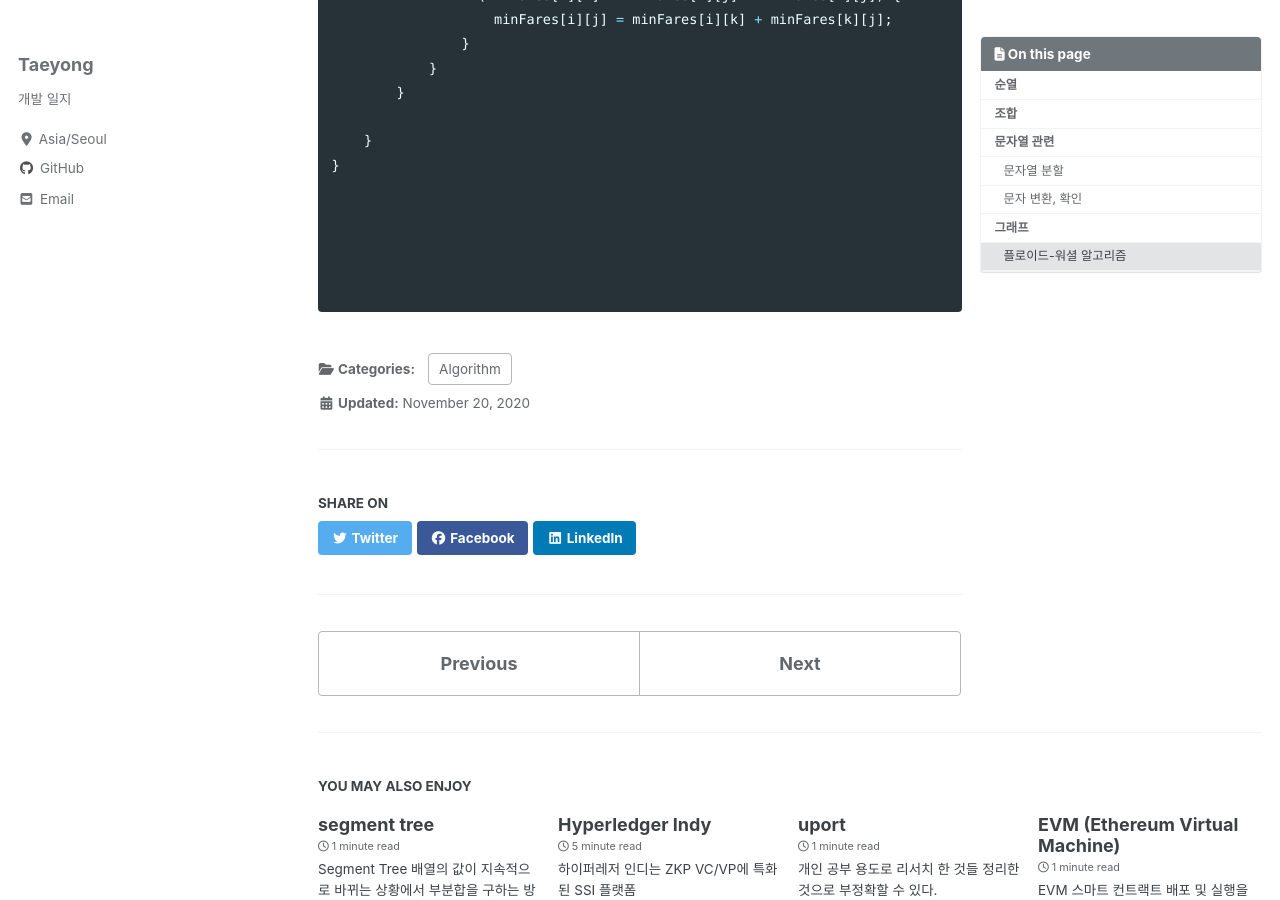
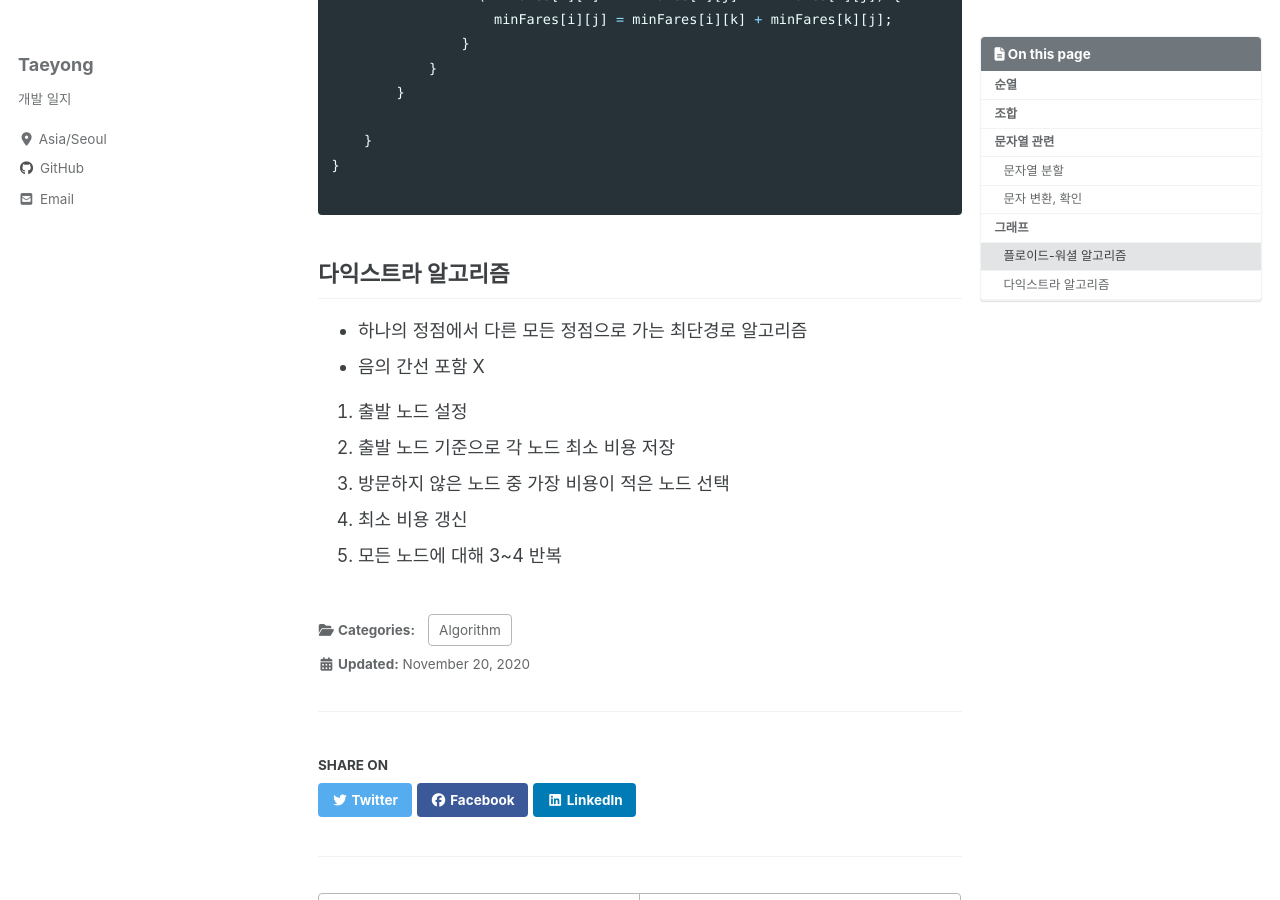
Before and after one commit to TaeYongHwang/TaeYongHwang.github.io, a Jekyll site: the page built from _posts/algorithm/2020-11-20-requently-used.md, in a window 1280 px wide and 900 px high, scrolled down 2283 px. Built offline with Jekyll 4.4.1, drawn with Linux system fonts in a browser that asks for light colours; cached includes are drawn as plain includes; nearby versions of some CDN libraries.

Commit message:
dijkstra

````diff
--- a/_posts/algorithm/2020-11-20-requently-used.md
+++ b/_posts/algorithm/2020-11-20-requently-used.md
@@ -102,8 +102,14 @@ int findAns(int n) {
     }
 }
 
+```
 
+## 다익스트라 알고리즘
+- 하나의 정점에서 다른 모든 정점으로 가는 최단경로 알고리즘
+- 음의 간선 포함 X
 
-
-
-```
+1. 출발 노드 설정
+2. 출발 노드 기준으로 각 노드 최소 비용 저장
+3. 방문하지 않은 노드 중 가장 비용이 적은 노드 선택
+4. 최소 비용 갱신
+5. 모든 노드에 대해 3~4 반복
````
